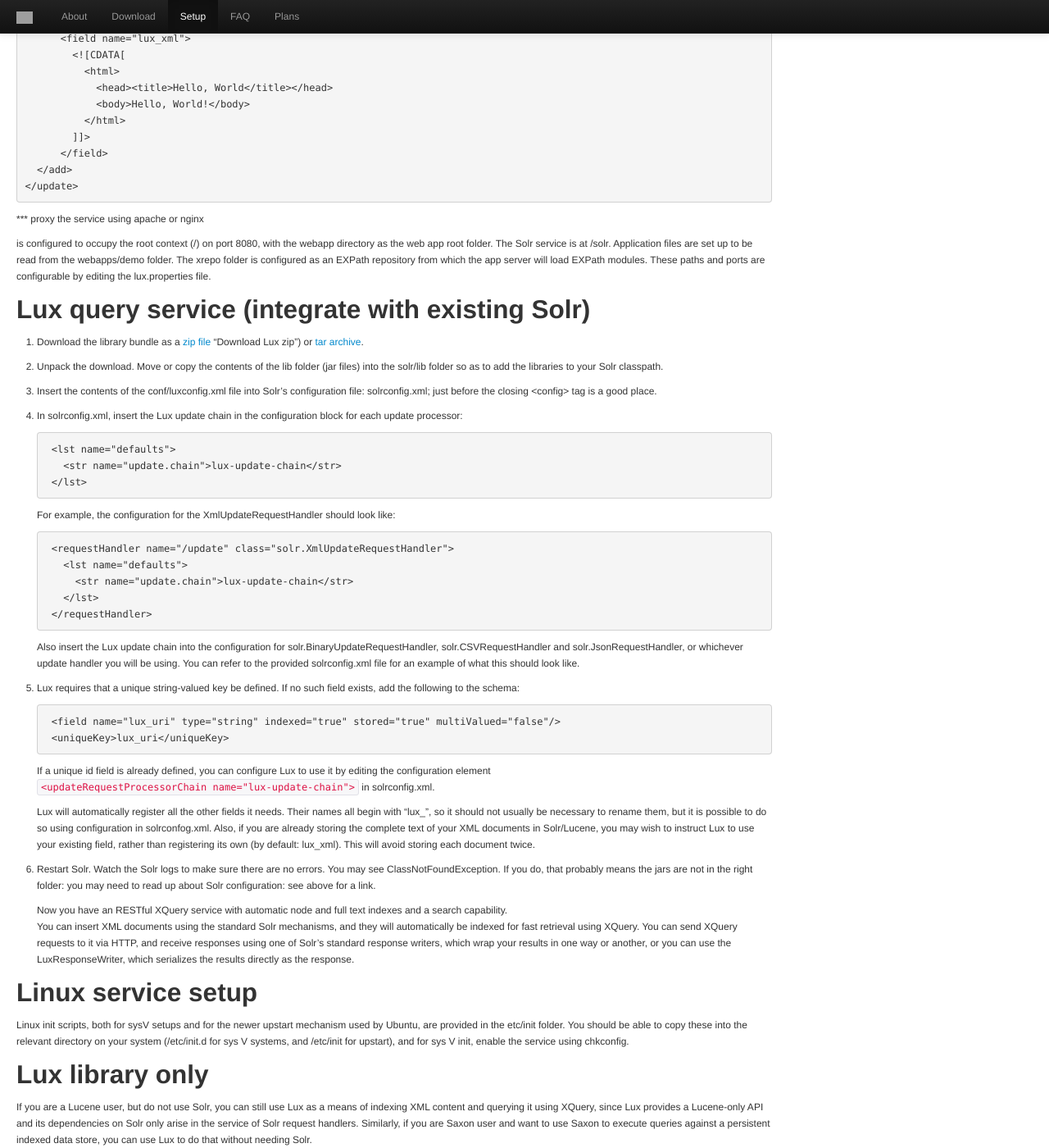
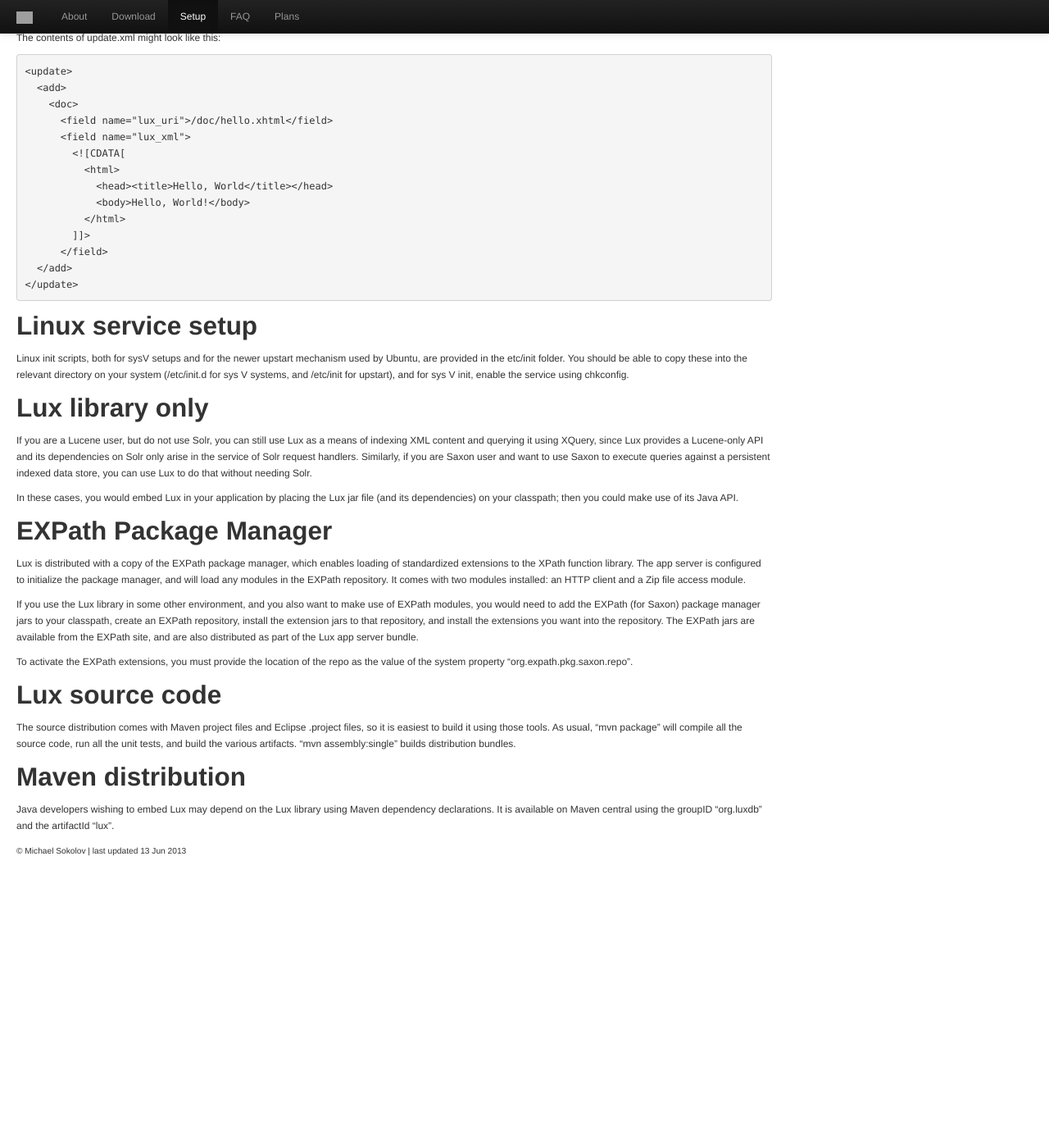
Before and after one commit to msokolov/lux, a Jekyll site: the page built from doc/SETUP.md, in a window 1280 px wide and 1400 px high, scrolled down 2635 px. Shown: the whole window at 82% size. Built offline with Jekyll 4.4.1, drawn with Linux system fonts in a browser that asks for light colours; after the commit the page ends 3733 px from its top, so only the background shows below that; some of the changed text lies outside the part shown; grey boxes are pictures that could not be loaded.

Commit message:
more docs

```diff
--- a/doc/SETUP.md
+++ b/doc/SETUP.md
@@ -183,6 +183,19 @@
 
 #### using XQuery
 
+The lux:insert() function inserts a document into the active Solr core (or
+into an embedded Lucene index if you are using Lux as an extension to a
+Java program).  Following the Solr/Lucene persistence model, you must issue
+a lux:commit() in order for inserted documents to be committed to the index
+and made visible to future queries (note: this area is in flux.  We have an
+open issue to apply automatic commits, and also to delay committing until a
+query is complete in order to respect XQuery/XSLT semantics).
+
+But where will these documents come from?  You can read files using the
+doc() function with a "file:" URI.  You can use the provided EXPath HTTP
+extension module to read documents via HTTP.  Once you have the documents
+in memory, you can process them and then insert them to Lux.
+
 #### Inserting documents using the REST API
 
 Solr's REST service accepts documents in a number of different formats; the XML format, documented on the (UpdateXmlMessages)[http://wiki.apache.org/solr/UpdateXmlMessages] page is probably the most convenient. That page also shows examples of using `curl` to post updates and other commands (such as commit) to solr.  You can use any HTTP-capable client, but curl is the most widely used command-line client, and is suitable for use in scripts.  There are also Solr clients available in many languages, including Java, .Net, Ruby, PHP, and Python.
@@ -211,77 +224,6 @@
           </field>
       </add>
     </update>
-
-*** proxy the service using apache or nginx
-
-is configured to occupy the root context (/) on port 8080,
-with the webapp directory as the web app root folder. The Solr service is at /solr.
-Application files are set up to be read from the webapps/demo folder.
-The xrepo folder is configured as an EXPath repository from which the app server will
-load EXPath modules.  These paths and ports are configurable by editing the lux.properties file.
-
-## Lux query service (integrate with existing Solr) ##
-
-1. Download the library bundle as a [zip
-   file](http://luxdb.net/download/lux-0.5.zip) "Download Lux zip") or [tar
-   archive](http://luxdb.net/download/lux-0.5.tar.gz "Download Lux tar").
-
-2. Unpack the download. Move or copy the contents of the lib folder (jar
-   files) into the solr/lib folder so as to add the libraries to your Solr
-   classpath.
-
-3. Insert the contents of the conf/luxconfig.xml file into Solr's
-   configuration file: solrconfig.xml; just before the closing &lt;config> tag
-   is a good place.
-
-4. In solrconfig.xml, insert the Lux update chain in the configuration
-   block for each update processor:
-
-        <lst name="defaults">
-          <str name="update.chain">lux-update-chain</str>
-        </lst>
-
-   For example, the configuration for the XmlUpdateRequestHandler should
-   look like:
-
-        <requestHandler name="/update" class="solr.XmlUpdateRequestHandler">
-          <lst name="defaults">
-            <str name="update.chain">lux-update-chain</str>
-          </lst>
-        </requestHandler>
-
-   Also insert the Lux update chain into the configuration for
-   solr.BinaryUpdateRequestHandler, solr.CSVRequestHandler and
-   solr.JsonRequestHandler, or whichever update handler you will be
-   using.  You can refer to the provided solrconfig.xml file for an
-   example of what this should look like.
-
-4. Lux requires that a unique string-valued key be defined. If no such field
-   exists, add the following to the schema:
-
-        <field name="lux_uri" type="string" indexed="true" stored="true" multiValued="false"/>
-        <uniqueKey>lux_uri</uniqueKey>
-
-   If a unique id field is already defined, you can configure Lux to use it by editing
-   the configuration element <code>&lt;updateRequestProcessorChain name="lux-update-chain"></code>
-   in solrconfig.xml.
-
-   Lux will automatically register all the other fields it needs.  Their names all begin with "lux_", so it
-   should not usually be necessary to rename them, but it is possible to do so using configuration in solrconfog.xml.
-   Also, if you are already storing the complete text of your XML documents in Solr/Lucene, you may wish to instruct
-   Lux to use your existing field, rather than registering its own (by default: lux_xml).  This will avoid storing each
-   document twice.
-
-5. Restart Solr.  Watch the Solr logs to make sure there are no errors.
-   You may see ClassNotFoundException.  If you do, that probably means the
-   jars are not in the right folder: you may need to read up about Solr
-   configuration: see above for a link.
-
-   Now you have an RESTful XQuery service with automatic node and full text indexes and a search capability.
-   You can insert XML documents using the standard Solr mechanisms, and they will
-   automatically be indexed for fast retrieval using XQuery. You can send XQuery requests to it via HTTP, and receive
-   responses using one of Solr's standard response writers, which wrap your results in one way or another, or
-   you can use the LuxResponseWriter, which serializes the results directly as the response.
 
 ## Linux service setup
 
@@ -312,9 +254,9 @@
 modules in the EXPath repository.  It comes with two modules installed: an
 HTTP client and a Zip file access module.
 
-If you install the Lux library into a pre-existing environment, and you
-also want to make use of EXPath modules, you need to add the EXPath (for
-Saxon) package manager jars to your classpath, create an EXPath repository,
+If you use the Lux library in some other environment, and you also want to
+make use of EXPath modules, you would need to add the EXPath (for Saxon)
+package manager jars to your classpath, create an EXPath repository,
 install the extension jars to that repository, and install the extensions
 you want into the repository.  The EXPath jars are available from the
 EXPath site, and are also distributed as part of the Lux app server bundle.
@@ -331,5 +273,6 @@
 
 ## Maven distribution ##
 
-The Lux library is also available from Maven central using the groupID
-"org.luxdb" and the artifactId "lux".
+Java developers wishing to embed Lux may depend on the Lux library using
+Maven dependency declarations.  It is available on Maven central using the
+groupID "org.luxdb" and the artifactId "lux".
```
Also changed, not shown: doc/Config.md (added, +64 -0 lines).
